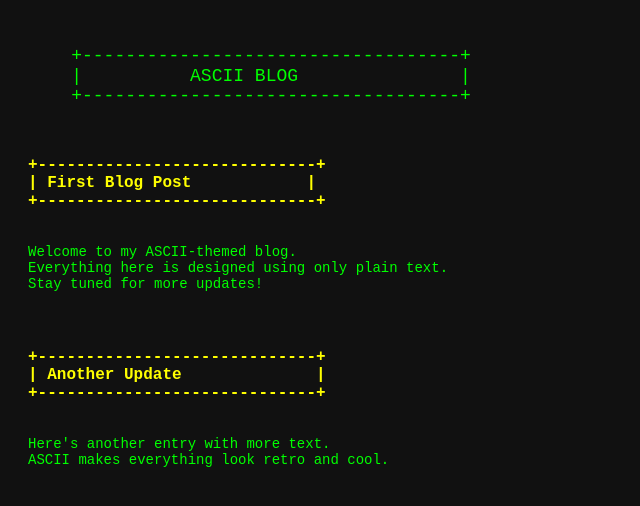
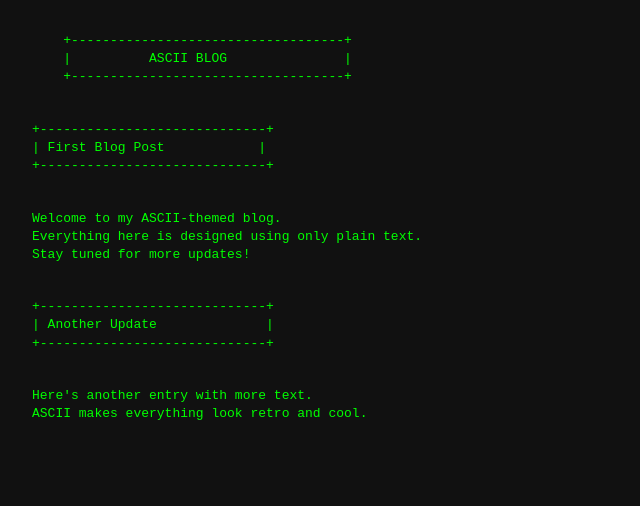
Before and after one commit to danielespo/danielespo.github.io, a plain HTML site: page index.html in a window 1280 px wide. Shown: the whole page, without its empty margins (0-640 px from the left). Drawn offline with Linux system fonts and the light colour scheme.

Commit message:
Update style.css

```diff
--- a/style.css
+++ b/style.css
@@ -1,30 +1,29 @@
+/* Base styling */
 body {
-  background-color: #111;
+  background: #111;
   color: #0f0;
   font-family: monospace;
-  padding: 20px;
+  margin: 2rem;
 }
 
+/* Preformatted ASCII boxes */
 pre {
   white-space: pre-wrap;
+  margin: 1rem 0;
+  line-height: 1.4;
 }
 
-.ascii-header {
-  font-size: 18px;
-  margin-bottom: 30px;
+/* Section-specific tweaks */
+.title {
+  color: #ff0;
+  font-weight: bold;
 }
 
-.post {
-  margin-bottom: 40px;
+.content {
+  color: #0f0;
 }
 
-.ascii-title {
-  color: #ff0;
-  font-weight: bold;
-  font-size: 16px;
+header, footer {
+  text-align: center;
+  margin-bottom: 2rem;
 }
-
-.ascii-content {
-  margin-top: 10px;
-  font-size: 14px;
-}
```
